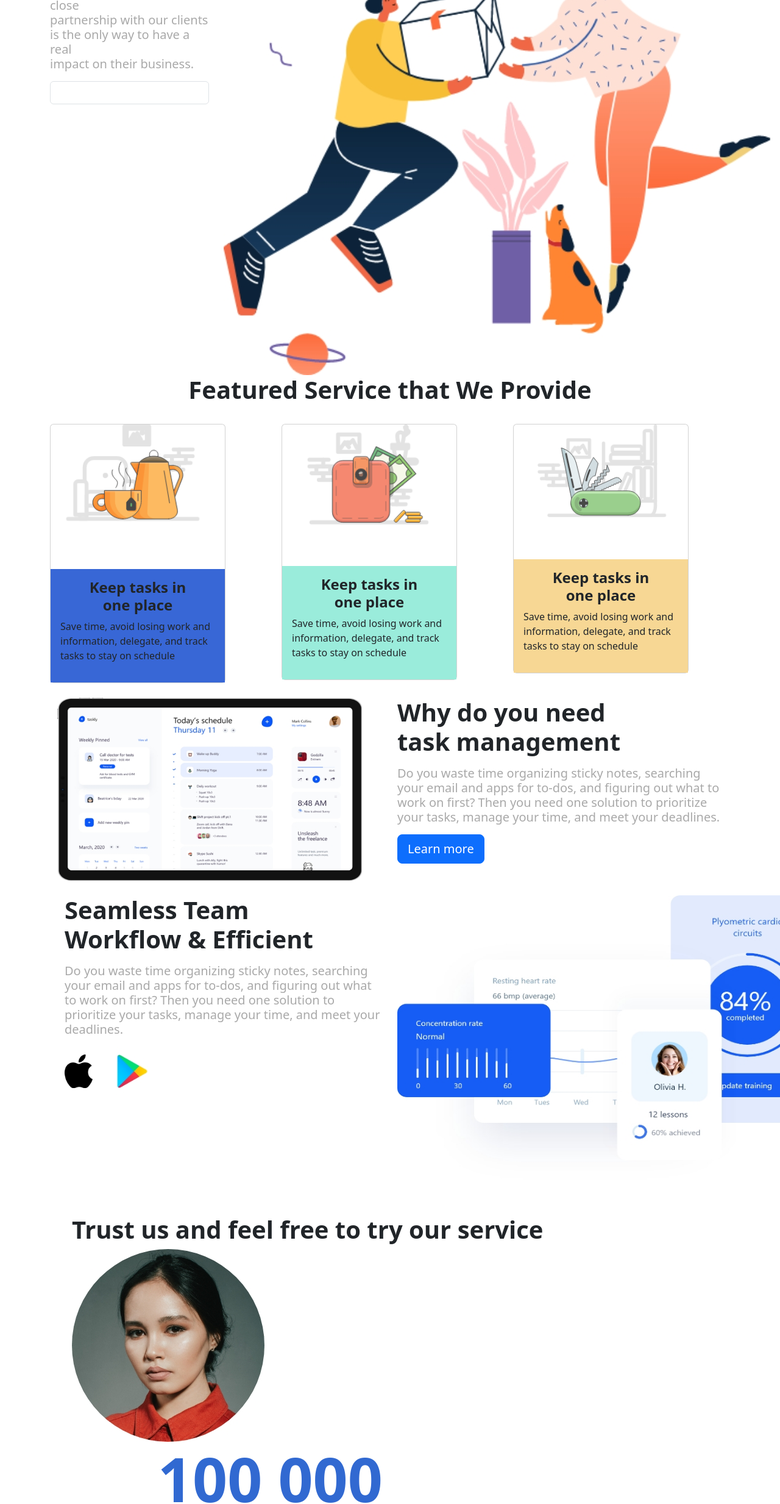
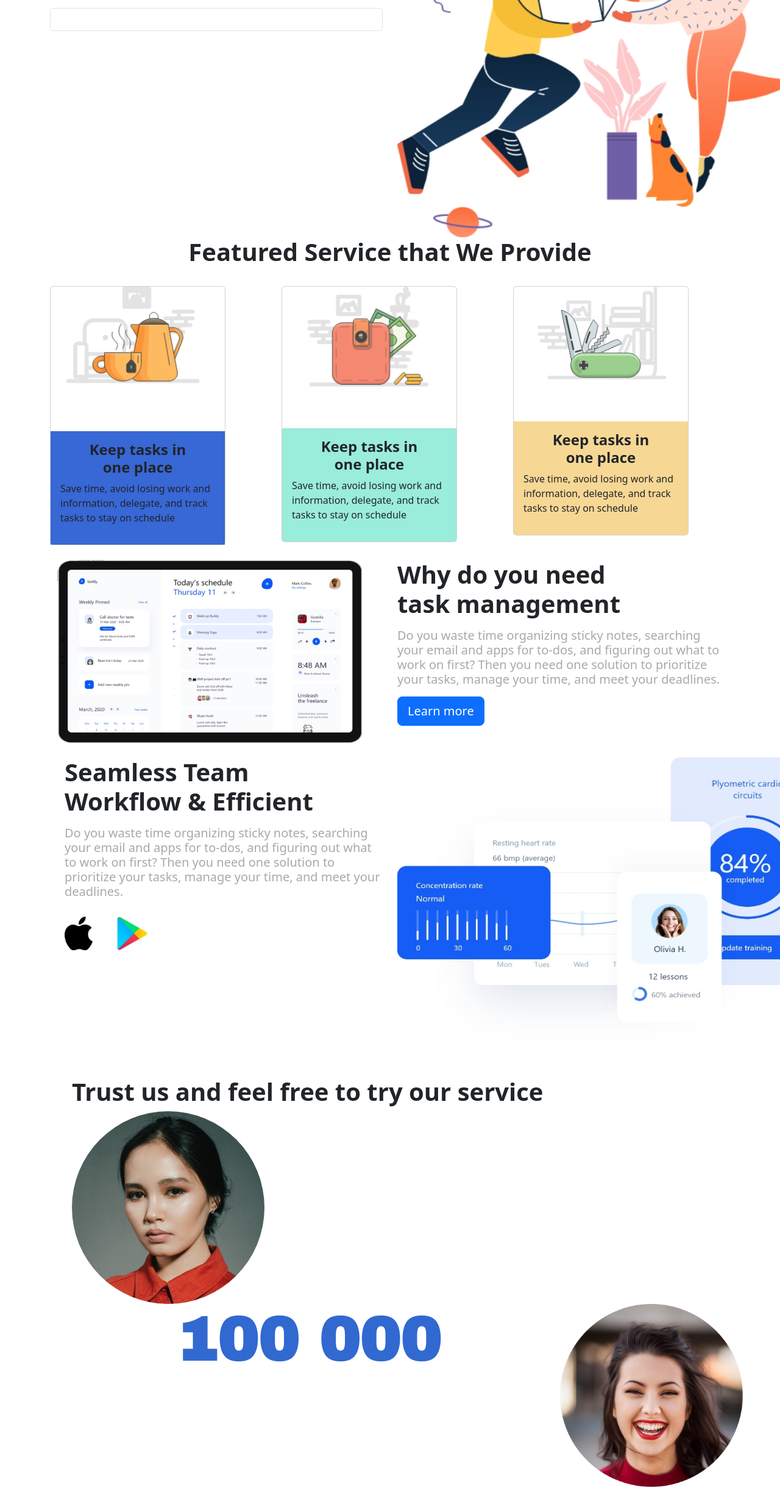
Before and after one commit to IsurikaDaniel/IT-MyWEB-N.I.Daniel, a plain HTML site: page index.html in a window 1280 px wide. Shown: the part 331-2797 px from the top of the page at 61% size. After the commit the page ends 2769 px from the top, so only its background shows below. Drawn offline with nearby package versions, Linux system fonts and the light colour scheme.

Commit message:
added index.html

```diff
--- a/css/style.css
+++ b/css/style.css
@@ -1,3 +1,6 @@
+
+@import url('https://fonts.googleapis.com/css2?family=Archivo+Black&display=swap');
+
 .img{
     align-content: left;
    }
@@ -14,12 +17,22 @@
     height: 500px;
    }
    #num{
-    text-align: right;
+    text-align: center;
     color: rgb(49, 105, 209);
     font-size: 100px;
+    font-family: "Archivo Black", sans-serif;
+    /*text-emphasis-style: ;*/
+   }
+   #topic{
+    font-size: 50px;
+    font-family: "Archivo Black", sans-serif;
    }
    .img5{
-    width: 400px;
-    height: 400px;
-    align-items: end;
+    width: 300px;
+    height: 300px;
+    margin: center 1%;
    }
+   .imgH{
+    width: 700px;
+    height: 600px;
+   }
--- a/index.html
+++ b/index.html
@@ -29,14 +29,14 @@
 
   <section class="container mt-4">
     <div class="row">
-      <div class="col-md-3">
-        <h1><b>Task management <br>and lists Tool</b></h1>
+      <div class="col-md-6">
+        <h1 id="topic"><b>Task management <br>and lists Tool</b></h1>
         <p><h5 style="color: darkgray;">We believe that designing products and services in close <br> partnership with our clients is the only way to have a real <br>impact on their business.</h5> </p>
         <input type="Email Address" class="form-control" id="exampleInputEmail Address">
       </div>
 
       <div class="col-md-6">
-        <img src="Images/hero image.jpg" class="rounded" alt="">
+        <img src="Images/hero image.jpg" class="imgH" alt="">
       </div>
 </section>
 
@@ -116,7 +116,7 @@
       </div>
   </div>
 
-  <div class="container-fluid mt-4">
+  <div class="container mt-4">
     <div class="row">
       <h1><b> Trust us and feel free to try our service</b></h1>
       <div class="col-md-6">
@@ -125,12 +125,12 @@
       </div>
     </div>
     <div class="row">
-      <div class="col-md-6">
+      <div class="col-9">
         <h1 id="num"><b> 100 000</b></h1>
       </div>
-    </div>
-    <div class="row">
-      <img class="img5" src="Images/Image 5.jpg" alt="">
+      <div class="col-3">
+        <img class="img5" src="Images/Image 5.jpg" alt="">
+      </div>
     </div>
   </div>
 
```
